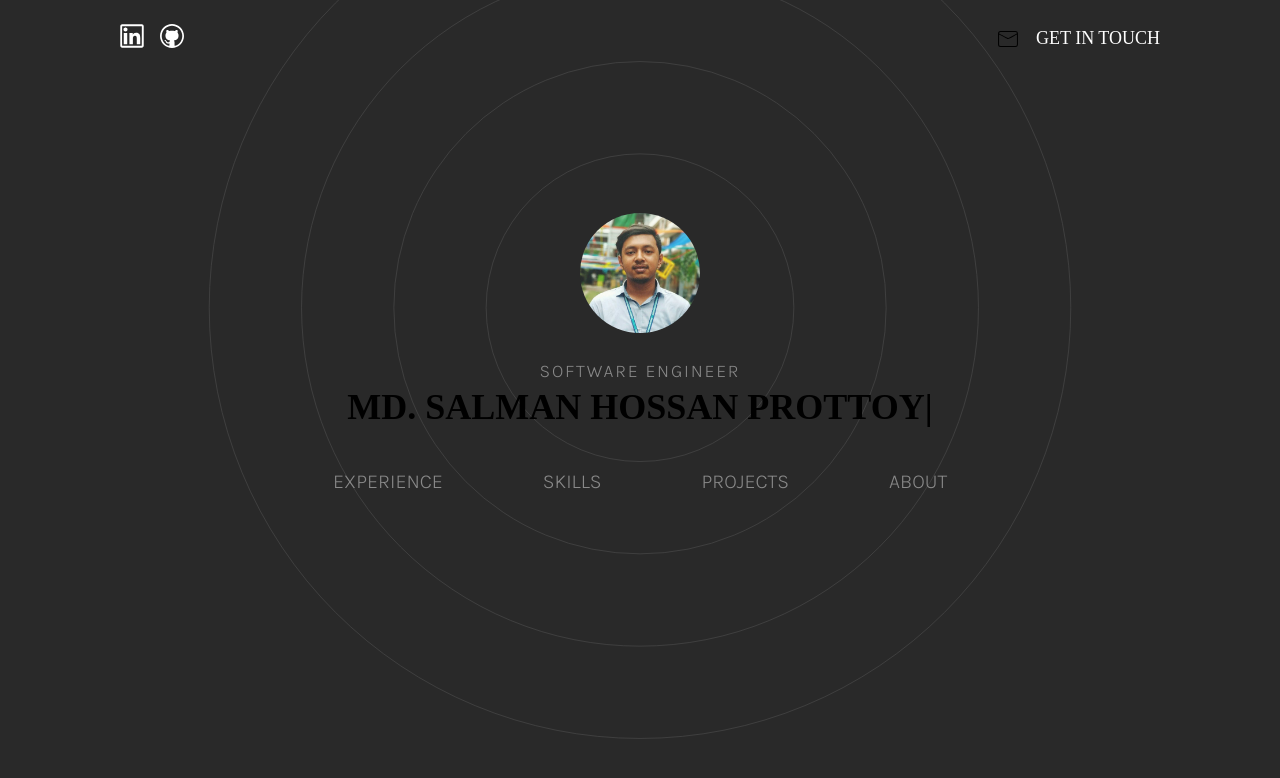
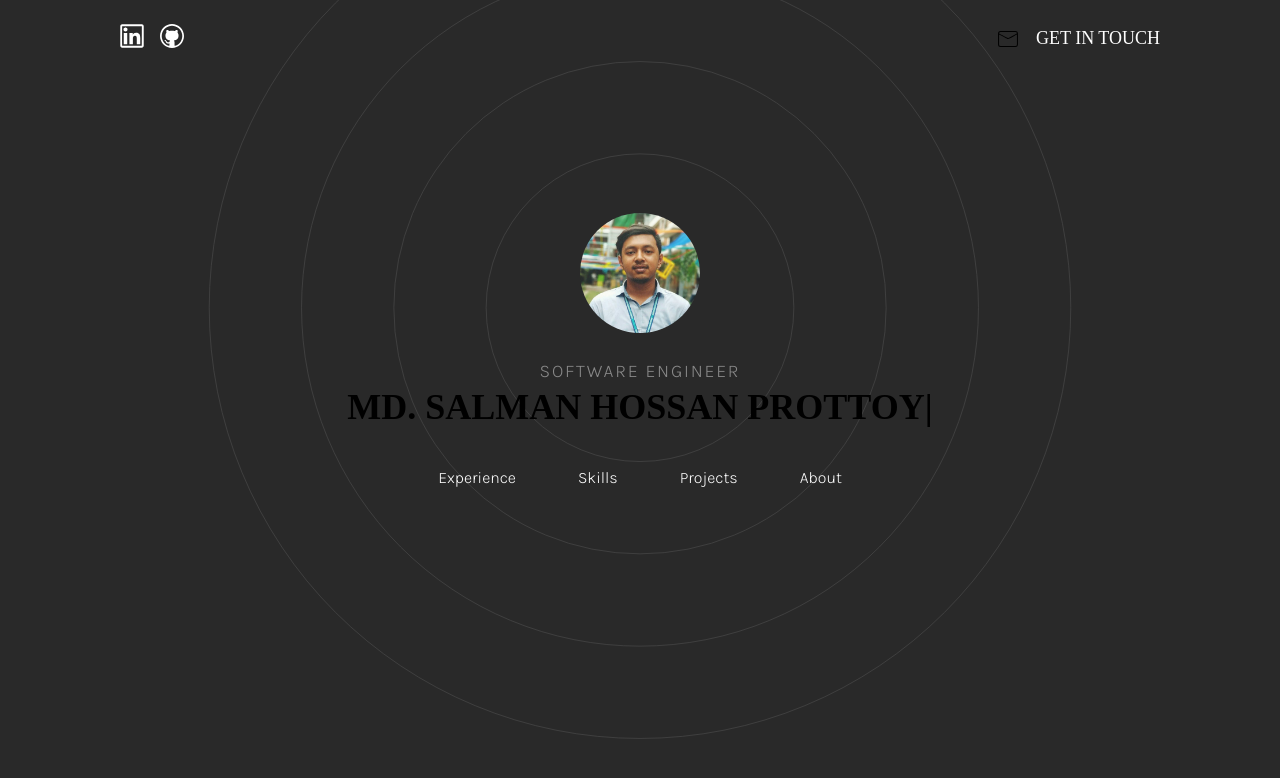
Before and after one commit to salmanprottoy/next-portfolio, a Next.js app: page / in a window 1280 px wide. Shown: the top 778 px of the page. Built offline with nearby package versions, Linux system fonts and the light colour scheme.

Commit message:
# Imporvement - Button component update

```diff
--- a/components/atoms/Button.tsx
+++ b/components/atoms/Button.tsx
@@ -1,37 +1,192 @@
 import cn from "@/app/utils/cn";
 import * as React from "react";
-import { type ReactNode, useEffect, useState } from "react";
+import { forwardRef, type ReactNode } from "react";
 
-type Props = {
+// Button variants
+type ButtonVariant =
+  | "primary"
+  | "secondary"
+  | "outline"
+  | "ghost"
+  | "destructive";
+
+// Button sizes
+type ButtonSize = "sm" | "md" | "lg" | "xl";
+
+// Button shapes
+type ButtonShape = "rounded" | "pill" | "square";
+
+// Base button props interface
+interface ButtonProps extends React.ButtonHTMLAttributes<HTMLButtonElement> {
   children?: ReactNode;
-  className?: string;
-  onClick?: () => void;
-  type?: "button" | "submit" | "reset";
-  disabled?: boolean;
+  variant?: ButtonVariant;
+  size?: ButtonSize;
+  shape?: ButtonShape;
+  loading?: boolean;
+  leftIcon?: ReactNode;
+  rightIcon?: ReactNode;
+  fullWidth?: boolean;
+  asChild?: boolean;
+}
+
+// Variant styles mapping
+const variantStyles: Record<ButtonVariant, string> = {
+  primary:
+    "bg-transparent text-light border border-transparent hover:border-light active:border-light",
+  secondary:
+    "bg-secondary-100 text-secondary-800 hover:bg-secondary-200 active:bg-secondary-200 focus:ring-2 focus:ring-secondary-500 focus:ring-offset-2",
+  outline:
+    "border border-primary-300 bg-transparent text-light hover:text-secondary-800 hover:bg-primary-50 active:text-secondary-800 active:bg-primary-50 focus:ring-2 focus:ring-primary-500 focus:ring-offset-2",
+  ghost:
+    "bg-transparent text-primary-900 hover:bg-primary-50 active:bg-primary-50 focus:ring-2 focus:ring-primary-500 focus:ring-offset-2",
+  destructive:
+    "bg-error-500 text-white hover:bg-error-600 active:bg-error-600 focus:ring-2 focus:ring-error-500 focus:ring-offset-2",
 };
 
-export function Button(props: Props) {
-  const {
+// Size styles mapping
+const sizeStyles: Record<ButtonSize, string> = {
+  sm: "text-sm font-medium sm:px-[25px] sm:py-[5px]",
+  md: "text-base font-medium sm:px-[25px] sm:py-[5px] md:px-[30px] md:py-[6px]",
+  lg: "text-lg font-medium sm:px-[25px] sm:py-[5px] md:px-[30px] md:py-[6px] lg:px-[40px] lg:py-[6px]",
+  xl: "text-xl font-medium sm:px-[25px] sm:py-[5px] md:px-[30px] md:py-[6px] lg:px-[40px] lg:py-[6px] xl:px-[50px] xl:py-[8px]",
+};
+
+// Shape styles mapping
+const shapeStyles: Record<ButtonShape, string> = {
+  rounded: "rounded-md",
+  pill: "rounded-full",
+  square: "rounded-none",
+};
+
+// Loading spinner component
+const LoadingSpinner = ({ size = "md" }: { size?: ButtonSize }) => {
+  const spinnerSizes = {
+    sm: "w-3 h-3",
+    md: "w-4 h-4",
+    lg: "w-5 h-5",
+    xl: "w-6 h-6",
+  };
+
+  return (
+    <svg
+      className={cn("animate-spin", spinnerSizes[size])}
+      xmlns="http://www.w3.org/2000/svg"
+      fill="none"
+      viewBox="0 0 24 24"
+    >
+      <circle
+        className="opacity-25"
+        cx="12"
+        cy="12"
+        r="10"
+        stroke="currentColor"
+        strokeWidth="4"
+      />
+      <path
+        className="opacity-75"
+        fill="currentColor"
+        d="M4 12a8 8 0 018-8V0C5.373 0 0 5.373 0 12h4zm2 5.291A7.962 7.962 0 014 12H0c0 3.042 1.135 5.824 3 7.938l3-2.647z"
+      />
+    </svg>
+  );
+};
+
+export const Button = forwardRef<HTMLButtonElement, ButtonProps>(
+  (
+    {
       children,
       className,
-    onClick,
+      variant = "primary",
+      size = "md",
+      shape = "rounded",
+      loading = false,
+      leftIcon,
+      rightIcon,
+      fullWidth = false,
+      disabled,
       type = "button",
-    disabled = false,
-  } = props;
+      ...props
+    },
+    ref
+  ) => {
+    const isDisabled = disabled || loading;
 
     return (
       <button
+        ref={ref}
         type={type}
-      onClick={onClick}
-      disabled={disabled}
+        disabled={isDisabled}
         className={cn(
-        "flex flex-row items-center justify-center whitespace-nowrap rounded-full uppercase bg-transparent text-tertiary hover:text-white hover:outline hover:outline-1 sm:px-[25px] sm:py-[5px] md:px-[30px] md:py-[6px] md:outline-[2px] lg:px-[40px] lg:py-[6px] xl:px-[50px] xl:py-[8px]",
-        "active:text-white active:outline active:outline-1 active:outline-white",
-        "disabled:opacity-50 disabled:cursor-not-allowed",
+          // Base styles
+          "inline-flex items-center justify-center font-karla transition-all duration-200 ease-in-out",
+          "focus:outline-none focus-visible:ring-2 focus-visible:ring-offset-2",
+          "disabled:opacity-50 disabled:cursor-not-allowed disabled:pointer-events-none",
+          "select-none",
+
+          // Variant styles
+          variantStyles[variant],
+
+          // Size styles
+          sizeStyles[size],
+
+          // Shape styles
+          shapeStyles[shape],
+
+          // Width styles
+          fullWidth && "w-full",
+
+          // Custom className
           className
         )}
+        {...props}
       >
-      <span className="font-karla text-[20px]">{children}</span>
+        {/* Left Icon */}
+        {leftIcon && !loading && (
+          <span
+            className={cn(
+              "mr-2",
+              size === "sm" && "mr-1.5",
+              size === "lg" && "mr-2.5",
+              size === "xl" && "mr-3"
+            )}
+          >
+            {leftIcon}
+          </span>
+        )}
+
+        {/* Loading Spinner */}
+        {loading && (
+          <span
+            className={cn(
+              "mr-2",
+              size === "sm" && "mr-1.5",
+              size === "lg" && "mr-2.5",
+              size === "xl" && "mr-3"
+            )}
+          >
+            <LoadingSpinner size={size} />
+          </span>
+        )}
+
+        {/* Button Content */}
+        <span className="inline-flex items-center">{children}</span>
+
+        {/* Right Icon */}
+        {rightIcon && !loading && (
+          <span
+            className={cn(
+              "ml-2",
+              size === "sm" && "ml-1.5",
+              size === "lg" && "ml-2.5",
+              size === "xl" && "ml-3"
+            )}
+          >
+            {rightIcon}
+          </span>
+        )}
       </button>
     );
   }
+);
+
+Button.displayName = "Button";
```
Lines whose indentation alone changed are shown as unchanged.
